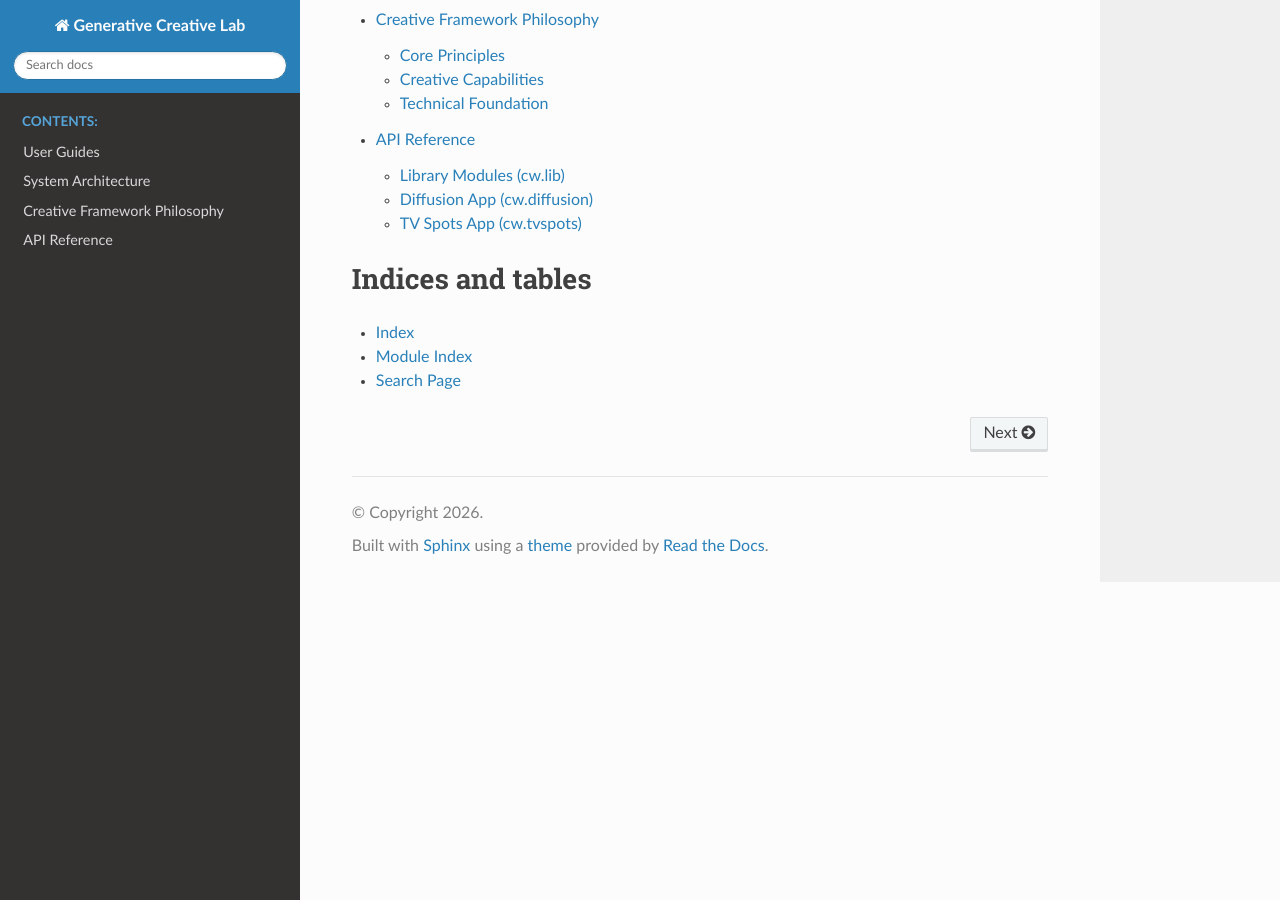
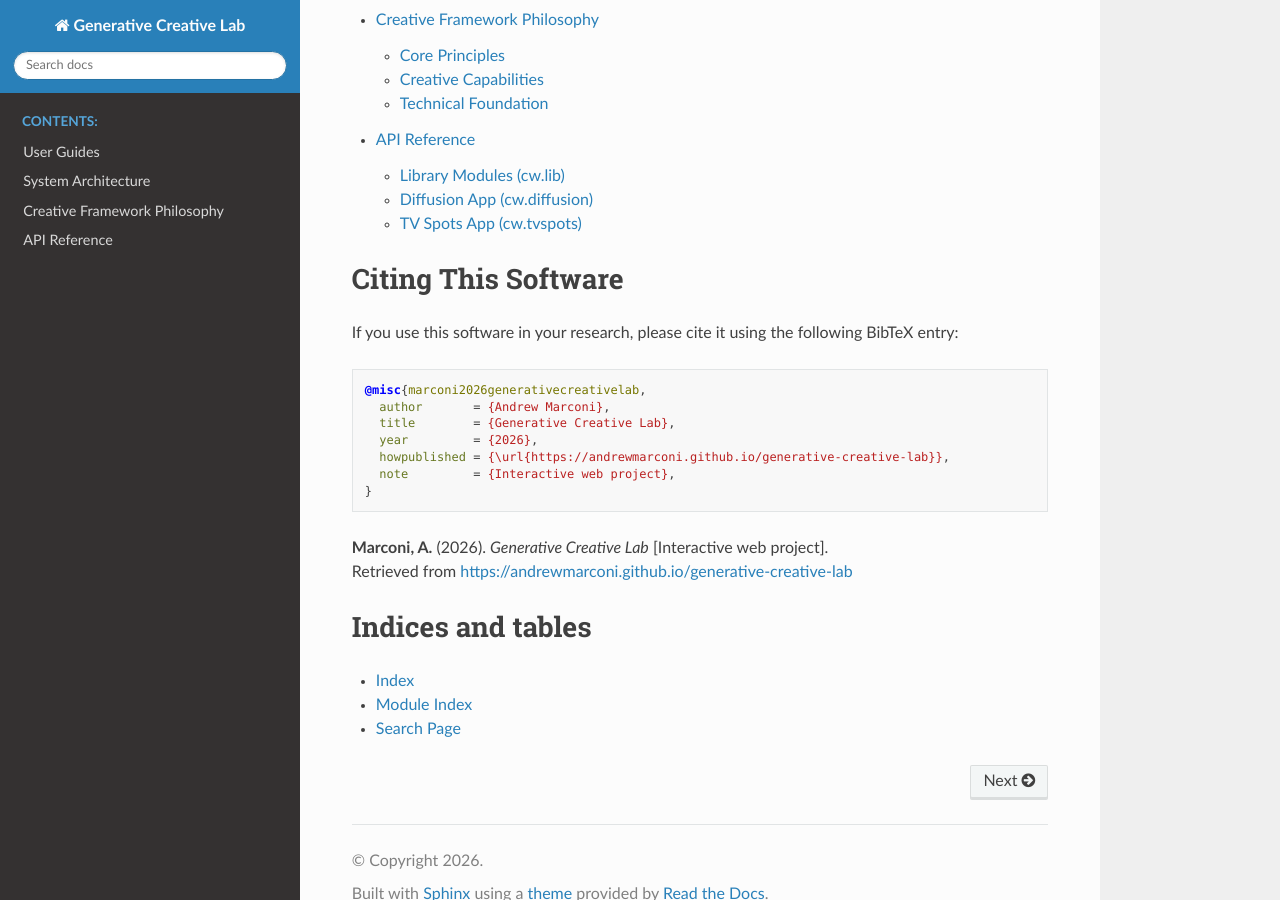
Before and after one commit to andrewmarconi/creative-workflow, a Sphinx documentation site: the page built from docs/index.rst, in a window 1280 px wide and 900 px high, scrolled down 1326 px. Built offline with Sphinx 7.4.7 and the Read the Docs theme 3.1.0, drawn with Linux system fonts in a browser that asks for light colours.

Commit message:
Docs: Add citation information and CITATION.cff
Add software citation section to README.md and docs/index.rst with
BibTeX entry and prose citation format. Create CITATION.cff file for
GitHub's automatic citation feature.

Co-Authored-By: Claude Opus 4.5 <noreply@anthropic.com>

```diff
--- a/docs/index.rst
+++ b/docs/index.rst
@@ -35,6 +35,24 @@ Key Capabilities
    philosophy
    api/index
 
+Citing This Software
+====================
+
+If you use this software in your research, please cite it using the following BibTeX entry:
+
+.. code-block:: bibtex
+
+   @misc{marconi2026generativecreativelab,
+     author       = {Andrew Marconi},
+     title        = {Generative Creative Lab},
+     year         = {2026},
+     howpublished = {\url{https://andrewmarconi.github.io/generative-creative-lab}},
+     note         = {Interactive web project},
+   }
+
+| **Marconi, A.** (2026). *Generative Creative Lab* [Interactive web project].
+| Retrieved from https://andrewmarconi.github.io/generative-creative-lab
+
 Indices and tables
 ==================
 
```
Also changed, not shown: README.md (+17 -0 lines), 1 other file.
